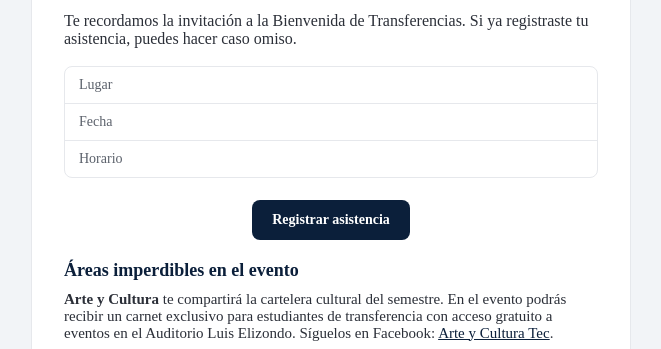
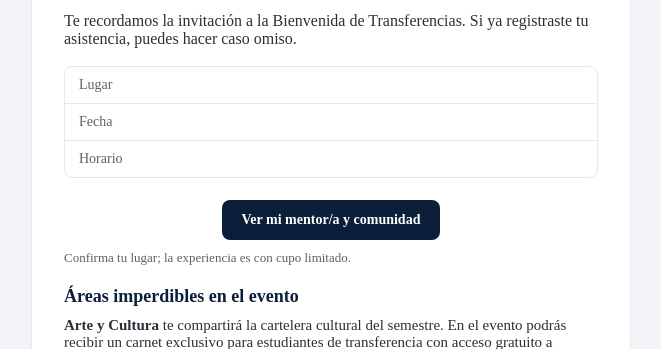
Before and after one commit to MentorIATec/nodoxtransferencias, a Python web app: template templates/email-aviso-general-1.html in a window 1280 px wide. Shown: the part 536-885 px from the top of the page, without its empty margins (309-970 px from the left). Run offline with Jinja, Linux system fonts and the light colour scheme; the template is opened without the code that fills it, so the values that code supplies are empty.

Commit message:
Update CTAs and subjects for invitations and notices

```diff
--- a/automation/apps-script-emails.js
+++ b/automation/apps-script-emails.js
@@ -118,9 +118,9 @@ function templateName(base) {
 
 function subjectDefault(templateBase) {
   const subjects = {
-    "email-invitacion": "Bienvenida de Transferencias FJ26 · Vive tu primera experiencia en Campus Monterrey",
-    "email-aviso-general-1": "Bienvenida de Transferencias · Primera llamada",
-    "email-aviso-general-2": "Bienvenida de Transferencias · Segunda llamada",
+    "email-invitacion": "Tu experiencia en Campus Monterrey comienza aquí",
+    "email-aviso-general-1": "Tu mentor/a te espera en Campus Monterrey",
+    "email-aviso-general-2": "Esta semana Monterrey te recibe con este clima",
     "email-aviso-general-3": "Bienvenida de Transferencias · Tercera llamada, ¡mañana nos vemos!",
     "email-recordatorio-1": "Bienvenida de Transferencias · Recordatorio 1",
     "email-recordatorio-2": "Bienvenida de Transferencias · Recordatorio 2",
--- a/templates/email-aviso-general-1-B.html
+++ b/templates/email-aviso-general-1-B.html
@@ -41,10 +41,12 @@
               <table role="presentation" align="center" cellspacing="0" cellpadding="0" style="margin:22px auto 8px auto;">
                 <tr>
                   <td bgcolor="#0b1f3a" style="border-radius:8px;">
-                    <a href="<?= CONFIG.EVENTO.confirmacion_url ?>" style="display:inline-block; padding:12px 20px; color:#ffffff; text-decoration:none; font-weight:bold; font-size:14px;">Registrar asistencia</a>
+                    <a href="<?= CONFIG.EVENTO.confirmacion_url ?>" style="display:inline-block; padding:12px 20px; color:#ffffff; text-decoration:none; font-weight:bold; font-size:14px;">Ver mi mentor/a y comunidad</a>
                   </td>
                 </tr>
               </table>
+
+              <p style="margin:10px 0 0 0; font-size:13px; color:#5b616b;">Confirma tu lugar; la experiencia es con cupo limitado.</p>
 
               <h2 style="margin:20px 0 10px 0; font-size:18px; color:#0b1f3a;">Áreas imperdibles en el evento</h2>
               <p style="margin:0 0 10px 0; font-size:15px; color:#2b2f38;">
--- a/templates/email-aviso-general-1.html
+++ b/templates/email-aviso-general-1.html
@@ -41,10 +41,12 @@
               <table role="presentation" align="center" cellspacing="0" cellpadding="0" style="margin:22px auto 8px auto;">
                 <tr>
                   <td bgcolor="#0b1f3a" style="border-radius:8px;">
-                    <a href="<?= CONFIG.EVENTO.confirmacion_url ?>" style="display:inline-block; padding:12px 20px; color:#ffffff; text-decoration:none; font-weight:bold; font-size:14px;">Registrar asistencia</a>
+                    <a href="<?= CONFIG.EVENTO.confirmacion_url ?>" style="display:inline-block; padding:12px 20px; color:#ffffff; text-decoration:none; font-weight:bold; font-size:14px;">Ver mi mentor/a y comunidad</a>
                   </td>
                 </tr>
               </table>
+
+              <p style="margin:10px 0 0 0; font-size:13px; color:#5b616b;">Confirma tu lugar; la experiencia es con cupo limitado.</p>
 
               <h2 style="margin:20px 0 10px 0; font-size:18px; color:#0b1f3a;">Áreas imperdibles en el evento</h2>
               <p style="margin:0 0 10px 0; font-size:15px; color:#2b2f38;">
--- a/templates/email-aviso-general-2-B.html
+++ b/templates/email-aviso-general-2-B.html
@@ -30,10 +30,12 @@
               <table role="presentation" align="center" cellspacing="0" cellpadding="0" style="margin:16px auto 8px auto;">
                 <tr>
                   <td bgcolor="#0b1f3a" style="border-radius:8px;">
-                    <a href="<?= CONFIG.EVENTO.confirmacion_url ?>" style="display:inline-block; padding:12px 20px; color:#ffffff; text-decoration:none; font-weight:bold; font-size:14px;">Registrar asistencia</a>
+                    <a href="<?= CONFIG.EVENTO.confirmacion_url ?>" style="display:inline-block; padding:12px 20px; color:#ffffff; text-decoration:none; font-weight:bold; font-size:14px;">Ver mi mentor/a y comunidad</a>
                   </td>
                 </tr>
               </table>
+
+              <p style="margin:10px 0 0 0; font-size:13px; color:#5b616b;">Confirma tu lugar; la experiencia es con cupo limitado.</p>
 
               <? if (whatsappMentor) { ?>
               <p style="margin:16px 0 10px 0; font-size:15px; color:#2b2f38;">
--- a/templates/email-aviso-general-2.html
+++ b/templates/email-aviso-general-2.html
@@ -30,10 +30,12 @@
               <table role="presentation" align="center" cellspacing="0" cellpadding="0" style="margin:16px auto 8px auto;">
                 <tr>
                   <td bgcolor="#0b1f3a" style="border-radius:8px;">
-                    <a href="<?= CONFIG.EVENTO.confirmacion_url ?>" style="display:inline-block; padding:12px 20px; color:#ffffff; text-decoration:none; font-weight:bold; font-size:14px;">Registrar asistencia</a>
+                    <a href="<?= CONFIG.EVENTO.confirmacion_url ?>" style="display:inline-block; padding:12px 20px; color:#ffffff; text-decoration:none; font-weight:bold; font-size:14px;">Ver mi mentor/a y comunidad</a>
                   </td>
                 </tr>
               </table>
+
+              <p style="margin:10px 0 0 0; font-size:13px; color:#5b616b;">Confirma tu lugar; la experiencia es con cupo limitado.</p>
 
               <? if (whatsappMentor) { ?>
               <p style="margin:16px 0 10px 0; font-size:15px; color:#2b2f38;">
--- a/templates/email-aviso-general-3-B.html
+++ b/templates/email-aviso-general-3-B.html
@@ -34,10 +34,12 @@
               <table role="presentation" align="center" cellspacing="0" cellpadding="0" style="margin:16px auto 8px auto;">
                 <tr>
                   <td bgcolor="#0b1f3a" style="border-radius:8px;">
-                    <a href="<?= CONFIG.EVENTO.confirmacion_url ?>" style="display:inline-block; padding:12px 20px; color:#ffffff; text-decoration:none; font-weight:bold; font-size:14px;">Registrar asistencia</a>
+                    <a href="<?= CONFIG.EVENTO.confirmacion_url ?>" style="display:inline-block; padding:12px 20px; color:#ffffff; text-decoration:none; font-weight:bold; font-size:14px;">Confirmar ahora</a>
                   </td>
                 </tr>
               </table>
+
+              <p style="margin:10px 0 0 0; font-size:13px; color:#5b616b;">Confirma tu lugar; la experiencia es con cupo limitado.</p>
 
               <? if (whatsappMentor) { ?>
               <p style="margin:16px 0 10px 0; font-size:15px; color:#2b2f38;">
--- a/templates/email-aviso-general-3.html
+++ b/templates/email-aviso-general-3.html
@@ -34,10 +34,12 @@
               <table role="presentation" align="center" cellspacing="0" cellpadding="0" style="margin:16px auto 8px auto;">
                 <tr>
                   <td bgcolor="#0b1f3a" style="border-radius:8px;">
-                    <a href="<?= CONFIG.EVENTO.confirmacion_url ?>" style="display:inline-block; padding:12px 20px; color:#ffffff; text-decoration:none; font-weight:bold; font-size:14px;">Registrar asistencia</a>
+                    <a href="<?= CONFIG.EVENTO.confirmacion_url ?>" style="display:inline-block; padding:12px 20px; color:#ffffff; text-decoration:none; font-weight:bold; font-size:14px;">Confirmar ahora</a>
                   </td>
                 </tr>
               </table>
+
+              <p style="margin:10px 0 0 0; font-size:13px; color:#5b616b;">Confirma tu lugar; la experiencia es con cupo limitado.</p>
 
               <? if (whatsappMentor) { ?>
               <p style="margin:16px 0 10px 0; font-size:15px; color:#2b2f38;">
--- a/templates/email-invitacion-A.html
+++ b/templates/email-invitacion-A.html
@@ -42,12 +42,12 @@
               <table role="presentation" align="center" cellspacing="0" cellpadding="0" style="margin:22px auto 8px auto;">
                 <tr>
                   <td bgcolor="#1d4ed8" style="border-radius:8px;">
-                    <a href="<?= CONFIG.EVENTO.confirmacion_url ?>" style="display:inline-block; padding:12px 20px; color:#ffffff; text-decoration:none; font-weight:bold; font-size:14px;">Confirmar asistencia</a>
+                    <a href="<?= CONFIG.EVENTO.confirmacion_url ?>" style="display:inline-block; padding:12px 20px; color:#ffffff; text-decoration:none; font-weight:bold; font-size:14px;">Ver mi mentor/a y comunidad</a>
                   </td>
                 </tr>
               </table>
 
-              <p style="margin:10px 0 0 0; font-size:13px; color:#5b616b;">¿Dudas? Contáctanos al Comité de Transferencias Monterrey.</p>
+              <p style="margin:10px 0 0 0; font-size:13px; color:#5b616b;">Confirma tu lugar; la experiencia es con cupo limitado.</p>
             </td>
           </tr>
           <tr>
--- a/templates/email-invitacion-B.html
+++ b/templates/email-invitacion-B.html
@@ -42,12 +42,12 @@
             <table role="presentation" align="center" cellspacing="0" cellpadding="0" style="margin:22px auto 8px auto;">
               <tr>
                 <td bgcolor="#0b1f3a" style="border-radius:8px;">
-                    <a href="<?= CONFIG.EVENTO.confirmacion_url ?>" style="display:inline-block; padding:12px 20px; color:#ffffff; text-decoration:none; font-weight:bold; font-size:14px;">Confirmar asistencia</a>
+                    <a href="<?= CONFIG.EVENTO.confirmacion_url ?>" style="display:inline-block; padding:12px 20px; color:#ffffff; text-decoration:none; font-weight:bold; font-size:14px;">Ver mi mentor/a y comunidad</a>
                 </td>
               </tr>
             </table>
 
-              <p style="margin:10px 0 0 0; font-size:13px; color:#5b616b;">¿Dudas? Contáctanos al Comité de Transferencias Monterrey.</p>
+              <p style="margin:10px 0 0 0; font-size:13px; color:#5b616b;">Confirma tu lugar; la experiencia es con cupo limitado.</p>
             </td>
           </tr>
           <tr>
--- a/templates/email-invitacion.html
+++ b/templates/email-invitacion.html
@@ -42,12 +42,12 @@
               <table role="presentation" align="center" cellspacing="0" cellpadding="0" style="margin:22px auto 8px auto;">
                 <tr>
                   <td bgcolor="#1d4ed8" style="border-radius:8px;">
-                    <a href="<?= CONFIG.EVENTO.confirmacion_url ?>" style="display:inline-block; padding:12px 20px; color:#ffffff; text-decoration:none; font-weight:bold; font-size:14px;">Confirmar asistencia</a>
+                    <a href="<?= CONFIG.EVENTO.confirmacion_url ?>" style="display:inline-block; padding:12px 20px; color:#ffffff; text-decoration:none; font-weight:bold; font-size:14px;">Ver mi mentor/a y comunidad</a>
                   </td>
                 </tr>
               </table>
 
-              <p style="margin:10px 0 0 0; font-size:13px; color:#5b616b;">¿Dudas? Contáctanos al Comité de Transferencias Monterrey.</p>
+              <p style="margin:10px 0 0 0; font-size:13px; color:#5b616b;">Confirma tu lugar; la experiencia es con cupo limitado.</p>
             </td>
           </tr>
           <tr>
```
Lines whose indentation alone changed are shown as unchanged.
